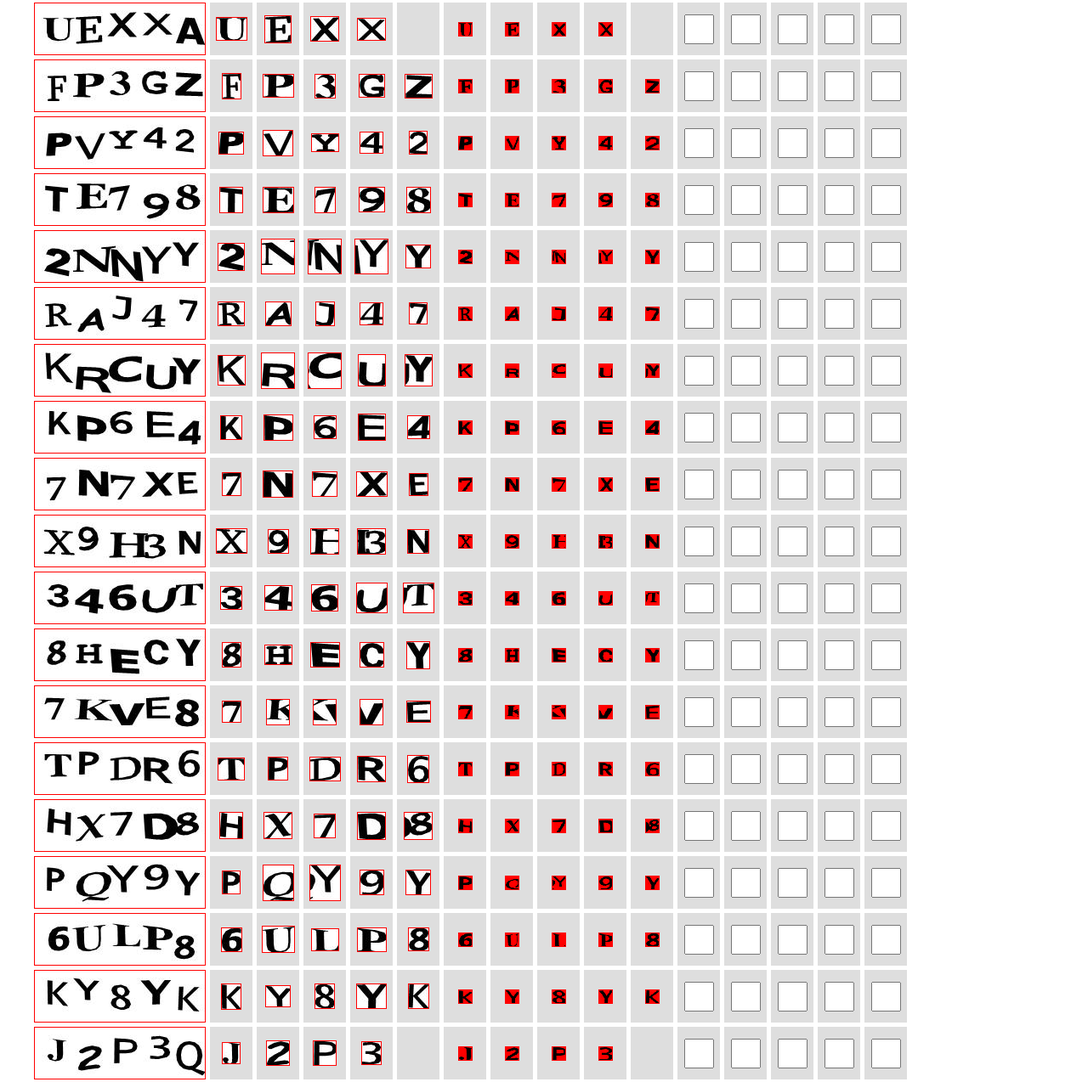
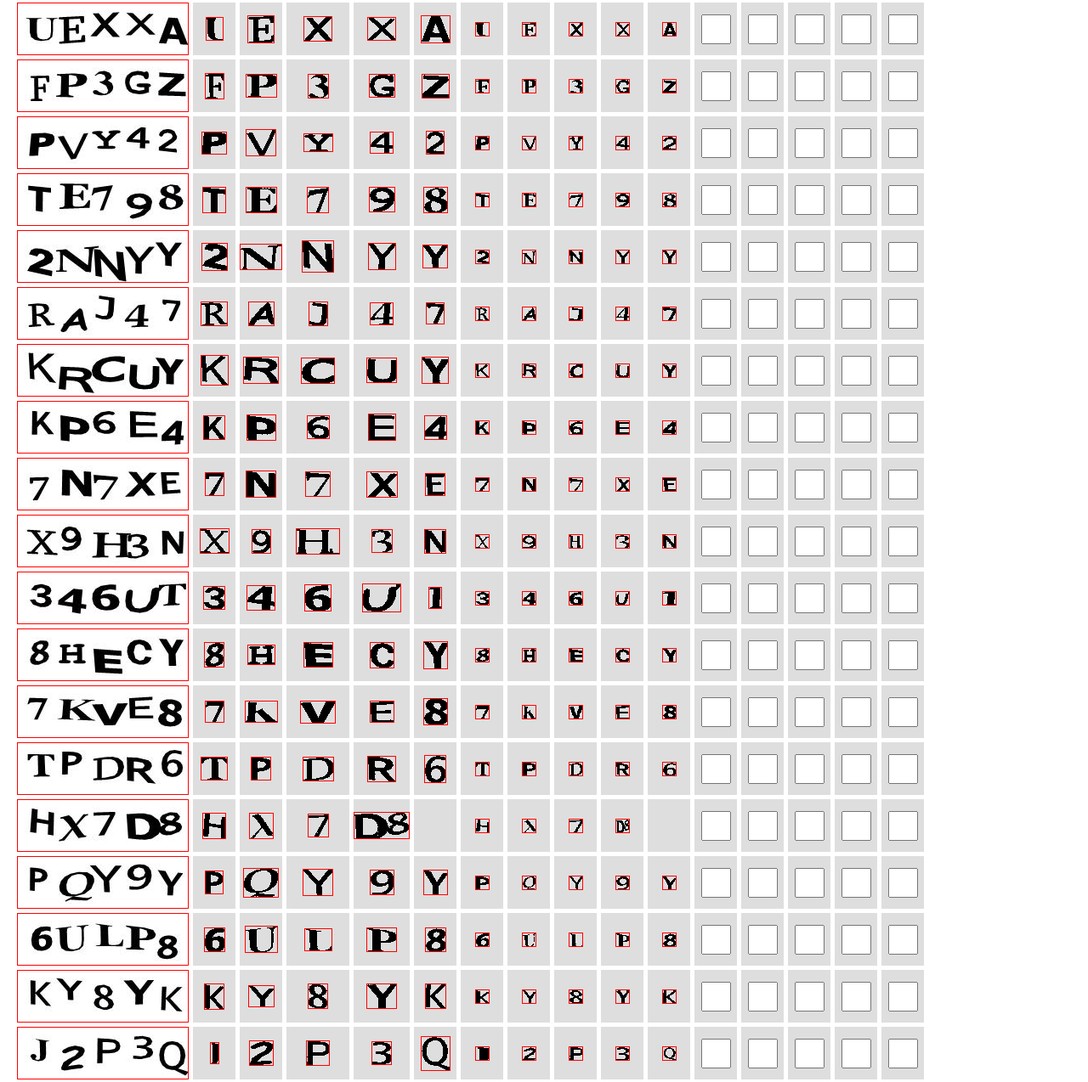
Before and after one commit to joanrodriguez/neural-networks, a website: page ge-captcha/net.html in a window 1280 px wide. Shown: the part 363-1637 px from the top of the page at 85% size. Drawn offline with nearby package versions, Linux system fonts and the light colour scheme.

Commit message:
Merged paintBucket with net

```diff
--- a/ge-captcha/net.html
+++ b/ge-captcha/net.html
@@ -1,11 +1,12 @@
 <html>
   <head>
 
-    <link rel="stylesheet" href="//code.jquery.com/ui/1.12.1/themes/base/jquery-ui.css" />
-    <script src="https://code.jquery.com/jquery-1.12.4.js"></script>
-    <script src="https://code.jquery.com/ui/1.12.1/jquery-ui.js"></script>
+    <script src="/bower_components/jquery/dist/jquery.js"></script>
+    <script src="/bower_components/jquery-ui/jquery-ui.js"></script>
+    <link rel="stylesheet" href="/bower_components/jquery-ui/themes/base/jquery-ui.css" />
 
-    <link rel="stylesheet" href="https://maxcdn.bootstrapcdn.com/bootstrap/3.3.7/css/bootstrap.min.css" />
+    <link rel="stylesheet" href="/bower_components/bootstrap/dist/css/bootstrap.min.css" />
+    <link rel="stylesheet" href="/bower_components/bootstrap/dist/css/bootstrap-theme.min.css" />
 
     <script src="brain.js"></script>
     <script src="net.js"></script>
--- a/ge-captcha/net.js
+++ b/ge-captcha/net.js
@@ -1,20 +1,20 @@
 var trainingData = [];
 var net = {};
+var threshold = 120;
 
 $(function(){
   setTimeout(initSlider,0);
   setTimeout(bindButtons,5);
   setTimeout(createTrs,10);
   setTimeout(createTds,20);
+
   setTimeout(parseLetters,800);
-  setTimeout(scaleLetters,1000);
-  setTimeout(formatLetters,1200);
   setTimeout(bindScaled,2000);
 });
 
 function initSlider() {
   $( "#slider" ).slider({
-    value:100,
+    value: threshold,
     min: 0,
     max: 255,
     step: 1,
@@ -22,6 +22,7 @@ function initSlider() {
       $( "#threshold" ).val( ui.value );
     },
     stop: function( event, ui ) {
+      barScannerThreshold = ui.value;
       parseLetters(ui.value);
       scaleLetters();
     },
@@ -73,12 +74,9 @@ function createTds() {
       });
     });
   });
-
 };
 
-function parseLetters(threshold){
-
-  threshold = threshold?threshold:100;
+function parseLetters(){
 
   // Empty all tds
   $(".original img").each(function(i, elem) {
@@ -88,9 +86,39 @@ function parseLetters(threshold){
     });
   });
 
-  $(".original img").each(function(i, elem) {
+  $(".original img").each(function(i, img) {
 
-    var img = $(this)[0];
+    var letters = barScanner(img, threshold);
+
+    if(letters.length < 5) {
+      var t = threshold;
+      while(letters.length < 5 && t >= 0){
+        letters = paintBucket(img, t);
+        t -= 25;
+      }
+    }
+
+    letters.map(function(coords,j){
+      var unscaledCanvas = draw(coords);
+      var scaledCanvas = scaleLetters(unscaledCanvas);
+
+      if(td = $(img).parents("tr").find(".cropped")[j]){
+        td.append(unscaledCanvas);
+      }
+
+      if(td = $(img).parents("tr").find(".scaled")[j]){
+        td.append(scaledCanvas);
+      }
+
+    });
+
+  });
+
+}
+
+function barScanner(img, threshold) {
+
+  threshold = threshold?threshold:100;
 
   // create canvas for processing
   this.c = document.createElement("canvas");
@@ -100,103 +128,193 @@ function parseLetters(threshold){
 
   // draw image to canvas
   this.ctx.drawImage(img, 0, 0);
-    var ImageData = this.ctx.getImageData(0,0,img.width,img.height);
+  var imageData = this.ctx.getImageData(0,0,img.width,img.height).data;
+
+  var letters = [];
+  var currentLetter = false;
+
+  for(var x = 0; x < img.width; x++) {
+    var foundBlack = false;
+    for(var y = 0; y < img.height; y++) {
+      if(imageData[xyi(x,y,img.width)] < threshold) {
+        foundBlack = true;
+        if(currentLetter)
+          currentLetter.push([x,y]);
+        else
+          currentLetter = [[x,y]];
+      }
+    }
+    if(!foundBlack && currentLetter) {
+      letters.push(currentLetter);
+      currentLetter = false;
+    }
+  }
+
+  letters = letters.filter(function(coords){
+    return coords.length > 100;
+  });
+
+  return letters;
+}
+
+function paintBucket(img, threshold) {
+
+  threshold = threshold?threshold:175;
+
+  // create canvas for processing
+  var c = document.createElement("canvas");
+  var ctx = c.getContext("2d");
+  c.width = img.width;
+  c.height= img.height;
+  // draw image on canvas
+  ctx.drawImage(img, 0, 0);
+  // retrieve data from canvas
+  var data = ctx.getImageData(0,0,img.width,img.height).data;
 
   var letters = [];
 
-    var currentLetter = {};
-    var foundLetter = false;
-    for (var x = 0, j = ImageData.width; x < j; ++x) { // for every column
-      var foundLetterInColumn = false;
-      for (var y = 0, k = ImageData.height; y < k; ++y) { // for every pixel
-        var pixIndex = (y*ImageData.width+x)*4;
-        if (ImageData.data[pixIndex] < threshold) { // if we're dealing with a letter pixel
-          foundLetterInColumn = foundLetter = true;
-          // set data for this letter
-          currentLetter.minX = Math.min(x, currentLetter.minX || Infinity);
-          currentLetter.maxX = Math.max(x, currentLetter.maxX || -1);
-          currentLetter.minY = Math.min(y, currentLetter.minY || Infinity);
-          currentLetter.maxY = Math.max(y, currentLetter.maxY || -1);
+  // First we traverse the image from left to right through the middle
+  // looking for black pixels
+  var middle = 4*Math.floor(img.height/2)*img.width;
+  for(var i = middle; i<data.length; i = i+4){
+    if(data[i]<threshold){
+      // Found a black pixel, now discover the letter
+      letters.push(fillLetter(i));
     }
   }
 
-      // if we've reached the end of this letter, push it to letters array
-      if (!foundLetterInColumn && foundLetter) {
+  // "Paint bucket" algorithm that starts with a point in the canvas
+  // and finds all adjacent black pixels
+  function fillLetter(i){
 
-        // get letter pixels
-        letters.push(this.ctx.getImageData(
-          currentLetter.minX,
-          currentLetter.minY,
-          currentLetter.maxX - currentLetter.minX,
-          currentLetter.maxY - currentLetter.minY
-        ));
+    // Create an array to store our letter coordinates
+    var coords = [];
 
-        // reset
-        foundLetter = foundLetterInColumn = false;
-        currentLetter = {};
+    // Get x and y of black pixel from index
+    var x = ix(i,img.width);
+    var y = iy(i,img.width);
+
+    // Add our starting pixel to the stack
+    var pixelStack = [[x,y]];
+
+    // Loop through the stack which gets augmented as we discover pixels
+    while(pixelStack.length){
+
+      var newPos, x, y, pixelPos, reachLeft, reachRight;
+
+      // newPos is temporary and only used here
+      newPos = pixelStack.pop();
+      x = newPos[0];
+      y = newPos[1];
+
+      // pixelPos is the index in the array
+      var pixelPos = xyi(x,y,img.width);
+
+      // Go up until no more black
+      while(y>= 0 && data[pixelPos-img.width*4]<threshold){
+        y--;
+        pixelPos -= img.width * 4;
+      }
+
+      // Then we descend through this image
+      // as long as there is black
+      while(y < img.height && data[pixelPos]<threshold){
+
+        // Collect the coordinate
+        coords.push([x,y]);
+        // Make the pixel white in the source data in
+        // order not to match it again
+        //data.splice(pixelPos, 4, 255, 255, 255, 255);
+        data.fill(255,pixelPos,pixelPos+4);
+
+        // Go one pixel down
+        pixelPos += img.width*4;
+        y++;
+        // By default we don't grab the pixels on the side
+        reachLeft = false;
+        reachRight = false;
+
+        // If we are not on the left edge we look left
+        if(x > 0)
+        {
+          if(data[pixelPos-4]<threshold)
+          {
+            // The pixel on the left is black so we create a new anchor
+            if(!reachLeft){
+              // New column to explore
+              pixelStack.push([x - 1, y]);
+              reachLeft = true;
+            }
+          }
+          else if(reachLeft)
+          {
+            // The pixel on the left is white so we remove the anchor
+            reachLeft = false;
           }
         }
 
-
-    if(letters.length !== 5){
-      for(var i=0; i<letters.length; i++){
-        l = letters[i];
-        console.log(l);
-        if(!l)
-          return letters.splice(i,1);
-
-        if(l && l.width/l.height>1.5){
-          var c = document.createElement("canvas");
-          var ctx = c.getContext("2d");
-          c.width = l.width;
-          c.height= l.height;
-          ctx.putImageData(l,0,0);
-
-          var iterations = Math.round(l.width/l.height);
-
-          for(var j=0; j<iterations; j++){
-            var remove = j==0?1:0;
-            letters.splice(i+j,remove,ctx.getImageData(j*l.width/iterations,0,l.width/iterations,l.height));
+        // If we are not on the right edge we look right
+        if(x < img.width-1)
+        {
+          if(data[pixelPos+4]<threshold)
+          {
+            // The pixel on the right is black so we create a new anchor
+            if(!reachRight)
+            {
+              // New column to explore
+              pixelStack.push([x + 1, y]);
+              reachRight = true;
+            }
+          }
+          else if(reachRight)
+          {
+            // The pixel on the right is white so we remove the anchor
+            reachRight = false;
+          }
         }
 
       }
-
-      }
-      console.log(letters);
     }
 
-
-    letters.map(function(letter, i){
-
-      if(i>4)
-        return;
-
-      var canvas = document.createElement("canvas");
-      canvas.width = letter.width;
-      canvas.height = letter.height;
-      var ctx = canvas.getContext("2d");
-      ctx.putImageData(letter,0,0);
-
-      var td = $(img).parents("tr").find(".cropped")[i].append(canvas);
-
-    })
-
-  });
+    return coords;
 
   }
 
-function scaleLetters(){
+  letters = letters.filter(function(coords){
+    return coords.length > 100;
+  });
 
-  $("tbody tr").each(function(i, elem) {
-    $(elem).find(".cropped canvas").each(function(i, elem){
+  return letters;
+}
 
-      var BigLetter = elem.getContext("2d").getImageData(0,0,elem.width,elem.height);
+function draw(coords){
+
+  var maxX = Math.max.apply(Math,coords.map(function(c){return c[0];}));
+  var maxY = Math.max.apply(Math,coords.map(function(c){return c[1];}));
+  var minX = Math.min.apply(Math,coords.map(function(c){return c[0];}));
+  var minY = Math.min.apply(Math,coords.map(function(c){return c[1];}));
+
+  var c = document.createElement("canvas");
+  var ctx = c.getContext("2d");
+  c.width = maxX-minX;
+  c.height= maxY-minY;
+
+  coords.map(function(c){
+    ctx.fillRect(c[0]-minX,c[1]-minY,1,1);
+  });
+
+  return c;
+}
+
+function scaleLetters(unscaledCanvas){
+
+  var BigLetter = unscaledCanvas.getContext("2d").getImageData(0,0,unscaledCanvas.width,unscaledCanvas.height);
 
   var s = 15;
-      var canvas = document.createElement('canvas');
-      canvas.width = s;
-      canvas.height = s;
-      var square = canvas.getContext('2d').createImageData(s, s);
+  var scaledCanvas = document.createElement('canvas');
+  scaledCanvas.width = s;
+  scaledCanvas.height = s;
+  var square = scaledCanvas.getContext('2d').createImageData(s, s);
 
   // loop through every pixel in our small square
   for (var x = 0; x < s; ++x) {
@@ -206,59 +324,15 @@ function scaleLetters(){
           bigY = Math.floor(y/s * BigLetter.height),
           bigIndex = (bigY*BigLetter.width+bigX)*4,
           index = (y*s+x)*4;
-          // set pixel in square to pixel in image data
-          square.data[index] = BigLetter.data[bigIndex];
-          // set alpha too, for display purposes
-          square.data[index+3] = 255;
+      // set pixel in square to pixel in image data (only the transparency matters);
+      square.data[index+3] = BigLetter.data[bigIndex+3];
     }
   }
 
-      canvas.getContext('2d').putImageData(square,0,0);
+  scaledCanvas.getContext('2d').putImageData(square,0,0);
 
-      $(elem).parents("tr").find(".scaled")[i].append(canvas);
-
-    });
-  });
-
+  return scaledCanvas;
 }
-
-function formatLetters(){
-
-}
-
-function colorPicker() {
-  $(".original img").find("mousemove", function(event) {
-    // This is a color picker
-    var img = $(this)[0];
-
-    // create canvas for processing
-    this.c = document.createElement("canvas");
-    this.ctx = this.c.getContext("2d");
-    this.c.width = img.width;
-    this.c.height= img.height;
-
-    // draw image to canvas
-    this.ctx.drawImage(img, 0, 0);
-
-    var x = event.offsetX;
-    var y = event.offsetY;
-    var pixel = this.ctx.getImageData(x, y, 1, 1);
-    var data = pixel.data;
-    var rgba = 'rgba(' + data[0] + ',' + data[1] +
-             ',' + data[2] + ',' + (data[3] / 255) + ')';
-    console.log(rgba);
-  });
-};
-
-function xor(){
-  var net = new brain.NeuralNetwork();
-  net.train([{input: [0, 0], output: [0]},
-             {input: [0, 1], output: [1]},
-             {input: [1, 0], output: [1]},
-             {input: [1, 1], output: [0]}]);
-  var output = net.run([1, 0]);  // [0.987]
-  console.log(output);
-};
 
 function guessImageDatas(imgDatas){
   var outp = [];
@@ -292,7 +366,6 @@ function bindButtons() {
     });
     console.log("Training Done");
   });
-
 }
 
 function makeTrainingData(){
@@ -313,6 +386,7 @@ function makeTrainingData(){
     }
     });
 }
+
 function bindScaled(){
   $('.scaled').click(function(e){
     var c = $(this).find('canvas')[0];
@@ -335,7 +409,19 @@ function bindScaled(){
 function formatForBrain(imgData){
   var outp = [];
   for (var i = 0, j = imgData.data.length; i < j; i+=4) {
-    outp[i/4] = imgData.data[i] / 255;
+    outp[i/4] = imgData.data[i+3] / 255;
   }
   return outp;
 }
+
+function ix(i,w){
+  return Math.floor(i/4)%w;
+}
+
+function iy(i,w){
+  return Math.floor(i/(4*w));
+}
+
+function xyi(x,y,w){
+  return (y*w + x) * 4;
+}
--- a/ge-captcha/style.css
+++ b/ge-captcha/style.css
@@ -1,5 +1,8 @@
+body {
+  padding-top: 20px;
+}
+
 table {
-  margin: 20px;
   border-spacing: 5px;
   border-collapse: separate;
 }
```
Also changed, not shown: bower.json (added, +23 -0 lines), ge-captcha/test.html (deleted, +0 -164 lines), ge-captcha/brain.js, 1 other file. Lines whose indentation alone changed are shown as unchanged.
